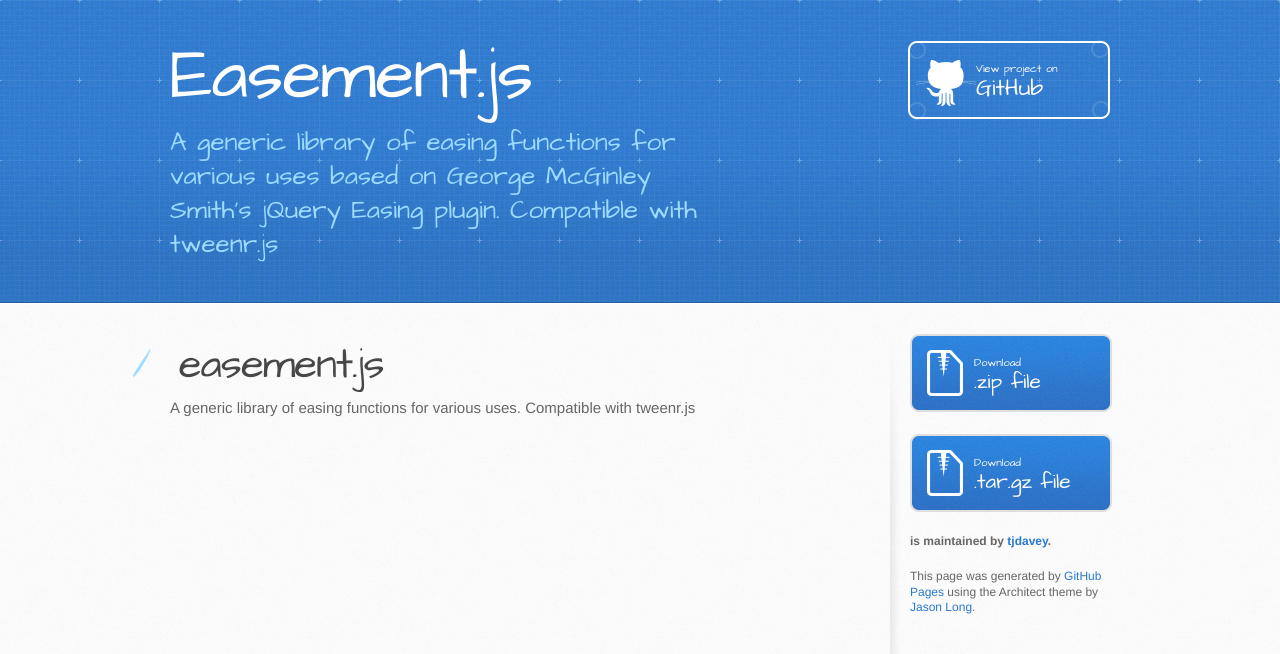
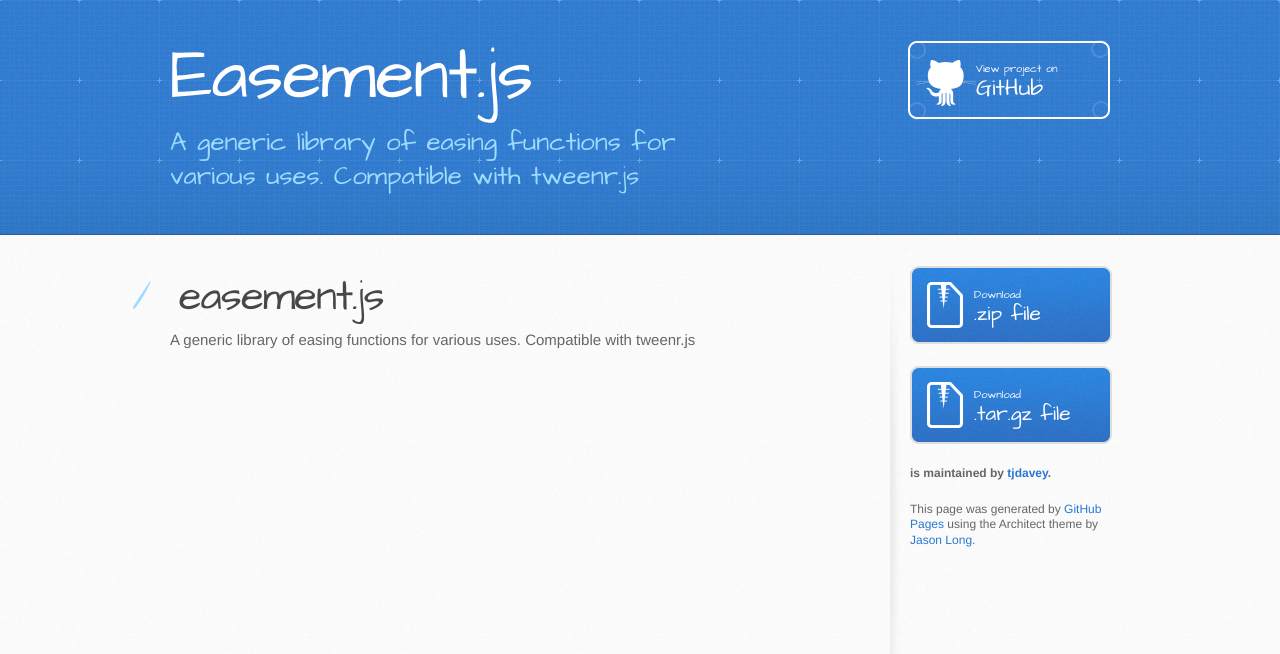
Before and after one commit to tjdavey/easement.js, a plain HTML site: page index.html in a window 1280 px wide. Drawn offline with Linux system fonts and the light colour scheme.

Commit message:
Update index.html

```diff
--- a/index.html
+++ b/index.html
@@ -20,7 +20,7 @@
     <header>
       <div class="inner">
         <h1>Easement.js</h1>
-        <h2>A generic library of easing functions for various uses based on George McGinley Smith&#39;s jQuery Easing plugin. Compatible with tweenr.js</h2>
+        <h2>A generic library of easing functions for various uses. Compatible with tweenr.js</h2>
         <a href="https://github.com/tjdavey/easement.js" class="button"><small>View project on</small>GitHub</a>
       </div>
     </header>
```
